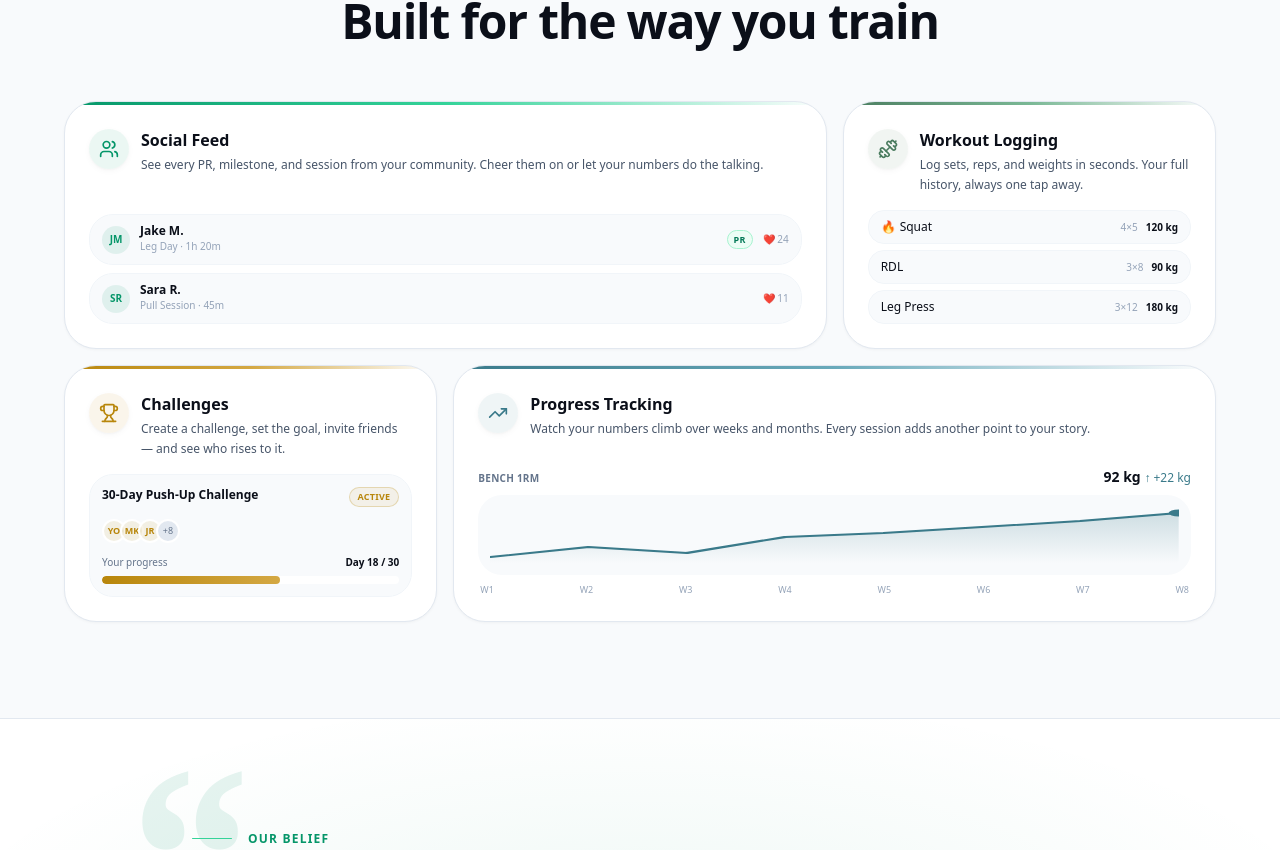
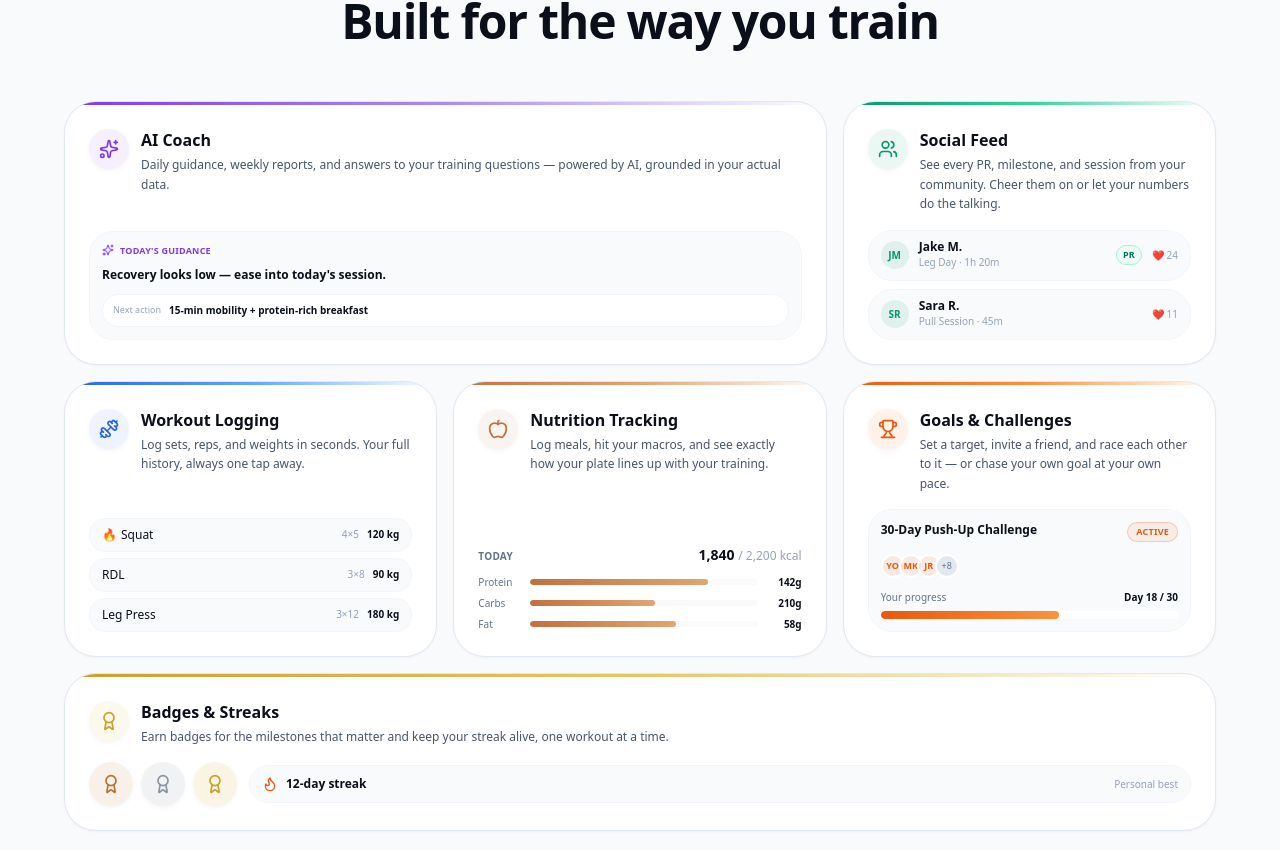
Before and after one commit to nak1ro/fitspire-frontend, a Next.js app: page / in a window 1280 px wide. Shown: the part 934-1784 px from the top of the page. Built offline with nearby package versions, Linux system fonts and the light colour scheme.

Commit message:
feat(landing): update wordning in landing sections to match new functionalities

```diff
--- a/src/features/marketing/components/FeaturesSection.tsx
+++ b/src/features/marketing/components/FeaturesSection.tsx
@@ -1,36 +1,67 @@
-import { Users, Dumbbell, Trophy, TrendingUp, type LucideIcon } from 'lucide-react';
+import { Sparkles, Users, Dumbbell, Apple, Trophy, Award, Flame, type LucideIcon } from 'lucide-react';
 import { FadeIn } from '@/shared/ui/FadeIn';
 import { IconChip, EyebrowBadge } from '@/shared/ui';
 import React from 'react';
 
-// ─── Per-card color palette ────────────────────────────────────────────────────
+// ─── Per-card color palette — sourced from the same accents used inside the app ─
+// (workouts blue / streak+goal orange / AI violet / nutrition terracotta / badge gold)
 
 const COLORS = {
+    coach: {
+        iconBg: 'rgba(124,58,237,0.08)',
+        iconFg: '#7C3AED',
+        bar: 'linear-gradient(to right, #7C3AED, #A78BFA, transparent)',
+    },
     feed: {
         iconBg: 'rgba(5,150,105,0.08)',
         iconFg: '#059669',
         bar: 'linear-gradient(to right, #059669, #34D399, transparent)',
     },
     workout: {
-        iconBg: 'rgba(74,124,95,0.08)',
-        iconFg: '#4A7C5F',
-        bar: 'linear-gradient(to right, #4A7C5F, #7AB895, transparent)',
+        iconBg: 'rgba(37,99,235,0.08)',
+        iconFg: '#2563EB',
+        bar: 'linear-gradient(to right, #2563EB, #60A5FA, transparent)',
     },
-    challenges: {
-        iconBg: 'rgba(184,134,11,0.08)',
-        iconFg: '#B8860B',
-        bar: 'linear-gradient(to right, #B8860B, #D4A843, transparent)',
+    nutrition: {
+        iconBg: 'rgba(194,112,61,0.08)',
+        iconFg: '#C2703D',
+        bar: 'linear-gradient(to right, #C2703D, #E0A672, transparent)',
     },
-    progress: {
-        iconBg: 'rgba(58,122,138,0.08)',
-        iconFg: '#3A7A8A',
-        bar: 'linear-gradient(to right, #3A7A8A, #6AAABB, transparent)',
+    goals: {
+        iconBg: 'rgba(234,88,12,0.08)',
+        iconFg: '#EA580C',
+        bar: 'linear-gradient(to right, #EA580C, #FB923C, transparent)',
+    },
+    badges: {
+        iconBg: 'rgba(201,162,39,0.08)',
+        iconFg: '#C9A227',
+        bar: 'linear-gradient(to right, #C9A227, #E4C766, transparent)',
     },
 } as const;
 
 type ColorKey = keyof typeof COLORS;
 
 // ─── Mockup visuals ────────────────────────────────────────────────────────────
+
+function CoachMockup() {
+    return (
+        <div className="mt-4 rounded-xl border border-surface-100 bg-surface p-3 space-y-2.5">
+            <div className="flex items-center gap-1.5">
+                <Sparkles className="h-3 w-3" style={{ color: '#7C3AED' }} aria-hidden="true" />
+                <span className="text-[9px] font-bold uppercase tracking-wide" style={{ color: '#7C3AED' }}>
+                    Today&apos;s guidance
+                </span>
+            </div>
+            <p className="text-xs font-semibold text-foreground leading-snug">
+                Recovery looks low — ease into today&apos;s session.
+            </p>
+            <div className="flex items-center gap-2 rounded-lg border border-surface-100 bg-background px-2.5 py-2">
+                <span className="text-[9px] font-medium text-surface-400 shrink-0">Next action</span>
+                <span className="text-[10px] font-semibold text-foreground truncate">15-min mobility + protein-rich breakfast</span>
+            </div>
+        </div>
+    );
+}
 
 function FeedMockup() {
     const posts = [
@@ -85,7 +116,39 @@ function WorkoutMockup() {
     );
 }
 
-function ChallengeMockup() {
+function NutritionMockup() {
+    const macros = [
+        { label: 'Protein', value: '142g', pct: 78 },
+        { label: 'Carbs', value: '210g', pct: 55 },
+        { label: 'Fat', value: '58g', pct: 64 },
+    ];
+    return (
+        <div className="mt-4 space-y-2.5">
+            <div className="flex items-baseline justify-between">
+                <p className="text-[10px] font-semibold uppercase tracking-wide text-surface-500">Today</p>
+                <p className="text-sm font-bold text-foreground">
+                    1,840 <span className="text-xs font-medium text-surface-400">/ 2,200 kcal</span>
+                </p>
+            </div>
+            <div className="space-y-1.5">
+                {macros.map(macro => (
+                    <div key={macro.label} className="flex items-center gap-2">
+                        <span className="text-[10px] text-surface-500 w-11 shrink-0">{macro.label}</span>
+                        <div className="flex-1 h-1.5 rounded-full bg-surface overflow-hidden">
+                            <div
+                                className="h-full rounded-full"
+                                style={{ width: `${macro.pct}%`, background: 'linear-gradient(to right, #C2703D, #E0A672)' }}
+                            />
+                        </div>
+                        <span className="text-[10px] font-semibold text-foreground w-9 text-right shrink-0">{macro.value}</span>
+                    </div>
+                ))}
+            </div>
+        </div>
+    );
+}
+
+function GoalsMockup() {
     return (
         <div className="mt-4 rounded-xl border border-surface-100 bg-surface p-3 space-y-3">
             <div className="flex items-start gap-2">
@@ -94,7 +157,7 @@ function ChallengeMockup() {
                 </p>
                 <span
                     className="text-[9px] font-bold px-2 py-0.5 rounded-full uppercase tracking-wide shrink-0 border"
-                    style={{ background: 'rgba(184,134,11,0.08)', color: '#B8860B', borderColor: 'rgba(184,134,11,0.25)' }}
+                    style={{ background: 'rgba(234,88,12,0.08)', color: '#EA580C', borderColor: 'rgba(234,88,12,0.25)' }}
                 >
                     Active
                 </span>
@@ -104,7 +167,7 @@ function ChallengeMockup() {
                     <div
                         key={init}
                         className="w-6 h-6 rounded-full border-2 border-background flex items-center justify-center text-[9px] font-bold"
-                        style={{ backgroundColor: 'rgba(184,134,11,0.10)', color: '#B8860B' }}
+                        style={{ backgroundColor: 'rgba(234,88,12,0.10)', color: '#EA580C' }}
                     >
                         {init}
                     </div>
@@ -121,7 +184,7 @@ function ChallengeMockup() {
                 <div className="h-2 rounded-full bg-background overflow-hidden">
                     <div
                         className="h-full rounded-full"
-                        style={{ width: '60%', background: 'linear-gradient(to right, #B8860B, #D4A843)' }}
+                        style={{ width: '60%', background: 'linear-gradient(to right, #EA580C, #FB923C)' }}
                     />
                 </div>
             </div>
@@ -129,53 +192,29 @@ function ChallengeMockup() {
     );
 }
 
-function ProgressMockup() {
-    const data = [70, 75, 72, 80, 82, 85, 88, 92];
-    const labels = ['W1', 'W2', 'W3', 'W4', 'W5', 'W6', 'W7', 'W8'];
-    const max = Math.max(...data);
-    const min = Math.min(...data);
-    const W = 240, H = 56, PAD = 6;
-    const points = data.map((v, i): [number, number] => [
-        (i / (data.length - 1)) * W,
-        H - PAD - ((v - min) / (max - min)) * (H - PAD * 2),
-    ]);
-    const polylineStr = points.map(([x, y]) => `${x},${y}`).join(' ');
-    const areaStr = `0,${H} ${polylineStr} ${W},${H}`;
-    const [lastX, lastY] = points[points.length - 1];
-
+function BadgesMockup() {
+    const badges = [
+        { tier: 'Bronze', color: '#B87333', bg: 'rgba(184,115,51,0.10)' },
+        { tier: 'Silver', color: '#8B95A1', bg: 'rgba(139,149,161,0.12)' },
+        { tier: 'Gold', color: '#C9A227', bg: 'rgba(201,162,39,0.12)' },
+    ];
     return (
-        <div className="mt-4 space-y-2">
-            <div className="flex items-baseline justify-between">
-                <p className="text-[10px] font-semibold uppercase tracking-wide text-surface-500">Bench 1RM</p>
-                <p className="text-sm font-bold text-foreground">
-                    92 kg{' '}
-                    <span className="text-xs font-medium" style={{ color: '#3A7A8A' }}>↑ +22 kg</span>
-                </p>
+        <div className="mt-4 flex flex-col sm:flex-row items-stretch sm:items-center gap-3">
+            <div className="flex items-center gap-2">
+                {badges.map(badge => (
+                    <div
+                        key={badge.tier}
+                        className="w-11 h-11 rounded-2xl flex items-center justify-center shrink-0 shadow-chip"
+                        style={{ backgroundColor: badge.bg }}
+                    >
+                        <Award className="h-5 w-5" style={{ color: badge.color }} aria-hidden="true" />
+                    </div>
+                ))}
             </div>
-            <div className="rounded-xl bg-surface p-3 overflow-hidden">
-                <svg viewBox={`0 0 ${W} ${H}`} className="w-full" preserveAspectRatio="none" style={{ height: H }}>
-                    <defs>
-                        <linearGradient id="fitspire-progress-fill" x1="0" y1="0" x2="0" y2="1">
-                            <stop offset="0%" stopColor="rgba(58,122,138,0.22)" />
-                            <stop offset="100%" stopColor="rgba(58,122,138,0)" />
-                        </linearGradient>
-                    </defs>
-                    <polygon points={areaStr} fill="url(#fitspire-progress-fill)" />
-                    <polyline
-                        points={polylineStr}
-                        fill="none"
-                        stroke="#3A7A8A"
-                        strokeWidth="2"
-                        strokeLinecap="round"
-                        strokeLinejoin="round"
-                    />
-                    <circle cx={lastX} cy={lastY} r="3.5" fill="#3A7A8A" />
-                </svg>
-            </div>
-            <div className="flex justify-between px-0.5">
-                {labels.map(l => (
-                    <span key={l} className="text-[9px] text-surface-400">{l}</span>
-                ))}
+            <div className="flex-1 flex items-center gap-2 rounded-xl border border-surface-100 bg-surface px-3 py-2.5">
+                <Flame className="h-4 w-4 shrink-0" style={{ color: '#EA580C' }} aria-hidden="true" />
+                <span className="text-xs font-semibold text-foreground">12-day streak</span>
+                <span className="ml-auto text-[10px] text-surface-400 shrink-0">Personal best</span>
             </div>
         </div>
     );
@@ -234,6 +273,16 @@ export function FeaturesSection() {
 
                         <div className="sm:col-span-2">
                             <FeatureCard
+                                Icon={Sparkles}
+                                title="AI Coach"
+                                description="Daily guidance, weekly reports, and answers to your training questions — powered by AI, grounded in your actual data."
+                                visual={<CoachMockup />}
+                                colorKey="coach"
+                            />
+                        </div>
+
+                        <div>
+                            <FeatureCard
                                 Icon={Users}
                                 title="Social Feed"
                                 description="See every PR, milestone, and session from your community. Cheer them on or let your numbers do the talking."
@@ -254,21 +303,31 @@ export function FeaturesSection() {
 
                         <div>
                             <FeatureCard
-                                Icon={Trophy}
-                                title="Challenges"
-                                description="Create a challenge, set the goal, invite friends — and see who rises to it."
-                                visual={<ChallengeMockup />}
-                                colorKey="challenges"
+                                Icon={Apple}
+                                title="Nutrition Tracking"
+                                description="Log meals, hit your macros, and see exactly how your plate lines up with your training."
+                                visual={<NutritionMockup />}
+                                colorKey="nutrition"
                             />
                         </div>
 
-                        <div className="sm:col-span-2">
+                        <div>
                             <FeatureCard
-                                Icon={TrendingUp}
-                                title="Progress Tracking"
-                                description="Watch your numbers climb over weeks and months. Every session adds another point to your story."
-                                visual={<ProgressMockup />}
-                                colorKey="progress"
+                                Icon={Trophy}
+                                title="Goals & Challenges"
+                                description="Set a target, invite a friend, and race each other to it — or chase your own goal at your own pace."
+                                visual={<GoalsMockup />}
+                                colorKey="goals"
+                            />
+                        </div>
+
+                        <div className="sm:col-span-3">
+                            <FeatureCard
+                                Icon={Award}
+                                title="Badges & Streaks"
+                                description="Earn badges for the milestones that matter and keep your streak alive, one workout at a time."
+                                visual={<BadgesMockup />}
+                                colorKey="badges"
                             />
                         </div>
 
--- a/src/features/marketing/components/HeroSection.tsx
+++ b/src/features/marketing/components/HeroSection.tsx
@@ -88,7 +88,7 @@ function WorkoutCard() {
     );
 }
 
-const statChips = ['Free to join', 'Workout tracking', 'Live challenges', 'Community feed'];
+const statChips = ['Free to join', 'AI coaching', 'Workout tracking', 'Live challenges', 'Community feed'];
 
 export function HeroSection() {
     return (
--- a/src/features/workout/components/GymWorkoutForm.tsx
+++ b/src/features/workout/components/GymWorkoutForm.tsx
@@ -4,7 +4,7 @@ import { useState } from 'react';
 import { Plus, ChevronUp } from 'lucide-react';
 import { Alert, Button, Toggle } from '@/shared/ui';
 import { getErrorMessage } from '@/shared/lib/getErrorMessage';
-import { todayLocalDateInput } from '@/shared/lib/localDate';
+import { toWorkoutOccurrenceInput, todayLocalDateInput } from '@/shared/lib/localDate';
 import { useCreateGymWorkout } from '../hooks/useCreateWorkout';
 import { useCompleteWorkout } from '../hooks/useWorkoutMutations';
 import { ExerciseSearchPanel } from './ExerciseSearchPanel';
@@ -87,7 +87,7 @@ export function GymWorkoutForm({ onSuccess }: Props) {
 
         try {
             const workoutId = await createGym({
-                date: new Date(date).toISOString(),
+                date: toWorkoutOccurrenceInput(date),
                 splitType: splitType || null,
                 intensityLevel: intensityLevel || null,
                 exercises: exercises.map(e => ({
--- a/src/features/workout/components/RoutinesSection.tsx
+++ b/src/features/workout/components/RoutinesSection.tsx
@@ -5,7 +5,7 @@ import { Play, Trash2 } from 'lucide-react';
 import { cn } from '@/shared/lib/cn';
 import { Button, IconChip } from '@/shared/ui';
 import { getErrorMessage } from '@/shared/lib/getErrorMessage';
-import { todayLocalDateInput } from '@/shared/lib/localDate';
+import { toWorkoutOccurrenceInput, todayLocalDateInput } from '@/shared/lib/localDate';
 import { useWorkoutRoutines } from '../hooks/useWorkoutRoutines';
 import { useCreateWorkoutFromRoutine, useDeleteWorkoutRoutine } from '../hooks/useWorkoutMutations';
 import { getTypeConfig } from '../typeConfig';
@@ -21,7 +21,7 @@ function RoutineRow({ routine, onStarted }: { routine: WorkoutRoutine; onStarted
     const handleStart = () => {
         setStartError(null);
         startFromRoutine(
-            { routineId: routine.id, data: { date: new Date(todayLocalDateInput()).toISOString() } },
+            { routineId: routine.id, data: { date: toWorkoutOccurrenceInput(todayLocalDateInput()) } },
             { onSuccess: onStarted, onError: (err) => setStartError(getErrorMessage(err, 'Failed to start workout from routine.')) }
         );
     };
--- a/src/features/workout/components/WorkoutEditForm.tsx
+++ b/src/features/workout/components/WorkoutEditForm.tsx
@@ -3,7 +3,7 @@
 import { useState } from 'react';
 import { Alert, Button, Toggle } from '@/shared/ui';
 import { getErrorMessage } from '@/shared/lib/getErrorMessage';
-import { todayLocalDateInput } from '@/shared/lib/localDate';
+import { toLocalDateInput, toWorkoutOccurrenceInput, todayLocalDateInput } from '@/shared/lib/localDate';
 import { useUpdateWorkout } from '../hooks/useWorkoutMutations';
 import { resolveKnownType } from '../typeConfig';
 import { FormSection } from './form/FormSection';
@@ -55,7 +55,8 @@ export function WorkoutEditForm({ workout, onSuccess }: Props) {
     const knownType = resolveKnownType(workout.workoutType);
 
     // Common
-    const [date, setDate] = useState(workout.date.slice(0, 10));
+    const initialDate = toLocalDateInput(workout.date);
+    const [date, setDate] = useState(initialDate);
     const [duration, setDuration] = useState(numToStr(workout.durationMinutes));
     const [notes, setNotes] = useState(workout.notes ?? '');
     const [isPrivate, setIsPrivate] = useState(workout.isPrivate);
@@ -109,7 +110,7 @@ export function WorkoutEditForm({ workout, onSuccess }: Props) {
         }
 
         const data: UpdateWorkoutRequest = {
-            date: new Date(date).toISOString(),
+            date: date === initialDate ? workout.date : toWorkoutOccurrenceInput(date),
             durationMinutes: num(duration),
             notes: notes || null,
             isPrivate,
--- a/src/shared/lib/localDate.ts
+++ b/src/shared/lib/localDate.ts
@@ -18,3 +18,16 @@ export function toLocalDateInput(date: Date | string): string {
     const d = typeof date === 'string' ? new Date(date) : date;
     return `${d.getFullYear()}-${pad(d.getMonth() + 1)}-${pad(d.getDate())}`;
 }
+
+/**
+ * Converts a date-only workout field into the local datetime expected by the API.
+ * Workouts logged for today use the actual submission time so that newly created
+ * goals and challenges can include them; historical entries stay at local midnight.
+ */
+export function toWorkoutOccurrenceInput(date: string, now = new Date()): string {
+    if (date !== toLocalDateInput(now)) {
+        return `${date}T00:00:00`;
+    }
+
+    return `${date}T${pad(now.getHours())}:${pad(now.getMinutes())}:${pad(now.getSeconds())}`;
+}
```
Also changed, not shown: src/features/workout/components/CardioWorkoutForm.tsx (+6 -6 lines).
